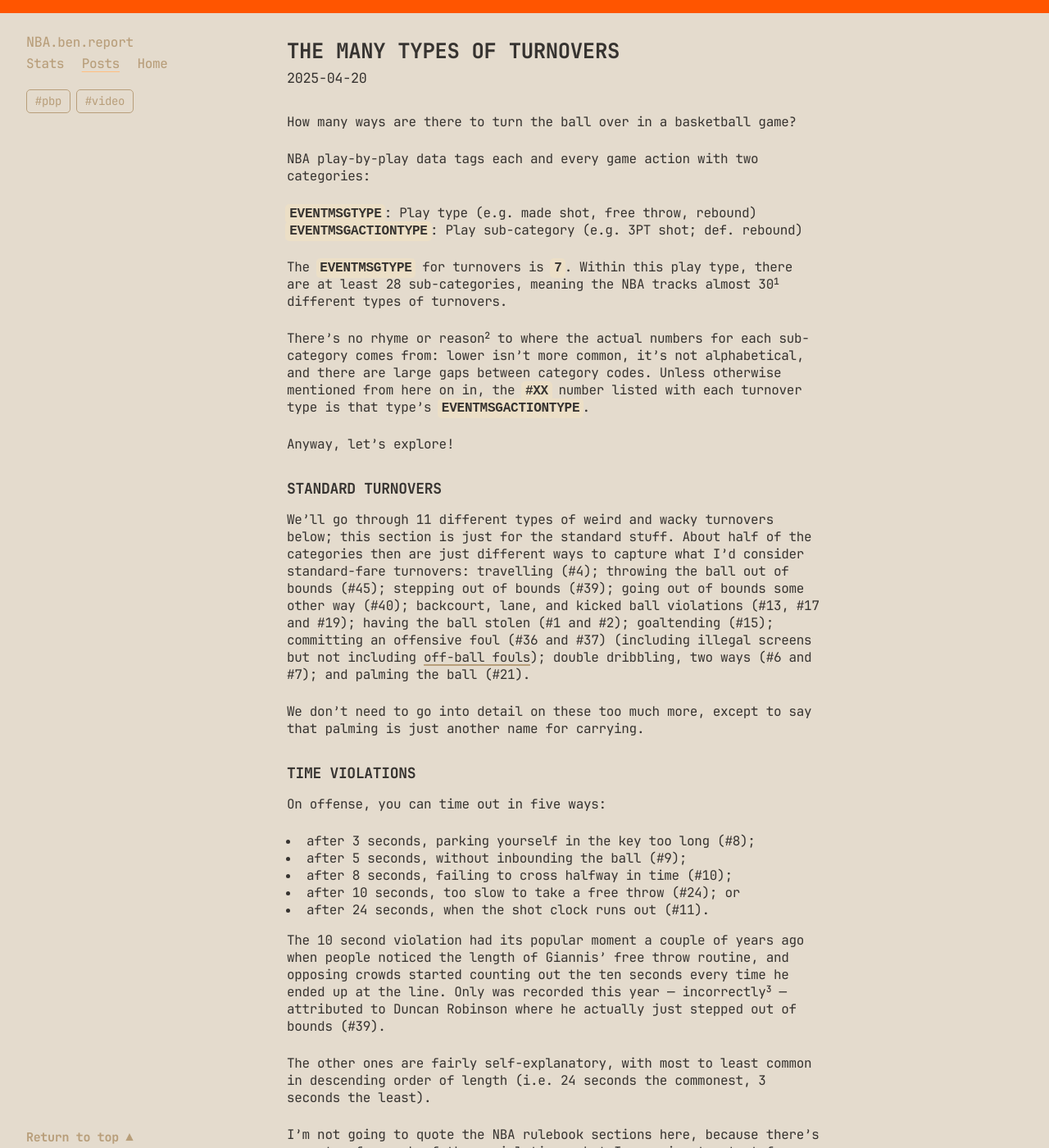
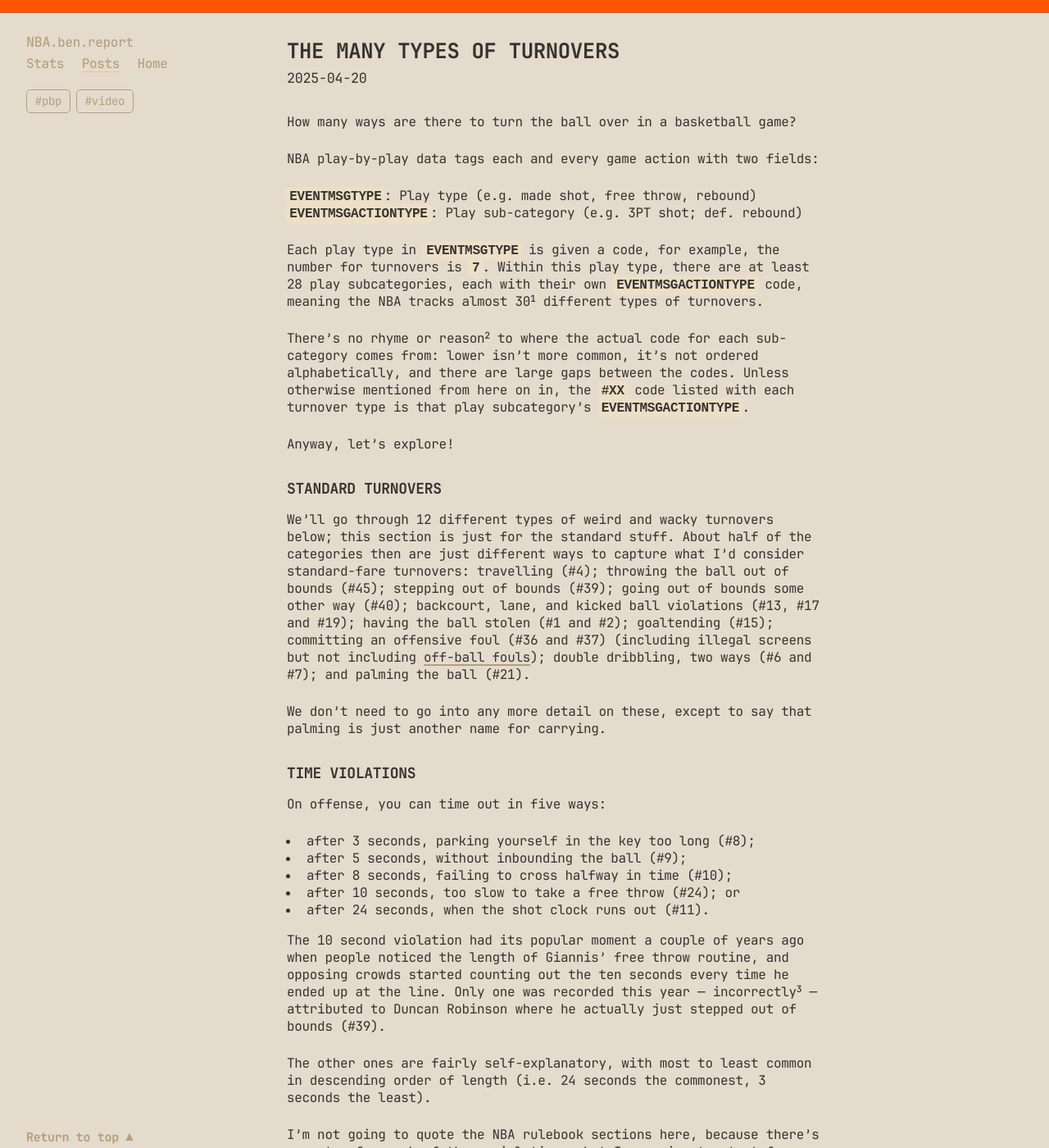
Before and after one commit to penborter/nba-site, a Jekyll site: the page built from _posts/2025-04-20-turnovers.md, in a window 1280 px wide and 1400 px high. Shown: the whole window at 82% size. Built offline with Jekyll 4.4.1, drawn with Linux system fonts in a browser that asks for light colours; some of the changed text lies outside the part shown.

Commit message:
update turnovers post

```diff
--- a/_posts/2025-04-20-turnovers.md
+++ b/_posts/2025-04-20-turnovers.md
@@ -9,21 +9,21 @@ has_date: true
 
 How many ways are there to turn the ball over in a basketball game?
 
-NBA play-by-play data tags each and every game action with two categories:
+NBA play-by-play data tags each and every game action with two fields:
 
 `EVENTMSGTYPE`: Play type (e.g. made shot, free throw, rebound)
 `EVENTMSGACTIONTYPE`: Play sub-category (e.g. 3PT shot; def. rebound)
 
-The `EVENTMSGTYPE` for turnovers is `7`. Within this play type, there are at least 28 sub-categories, meaning the NBA tracks almost 30[^1] different types of turnovers.
+Each play type in `EVENTMSGTYPE` is given a code, for example, the number for turnovers is `7`. Within this play type, there are at least 28 play subcategories, each with their own `EVENTMSGACTIONTYPE` code, meaning the NBA tracks almost 30[^1] different types of turnovers.
 
-There's no rhyme or reason[^2] to where the actual numbers for each sub-category comes from: lower isn't more common, it's not alphabetical, and there are large gaps between category codes. Unless otherwise mentioned from here on in, the `#XX` number listed with each turnover type is that type's `EVENTMSGACTIONTYPE`.
+There's no rhyme or reason[^2] to where the actual code for each sub-category comes from: lower isn't more common, it's not ordered alphabetically, and there are large gaps between the codes. Unless otherwise mentioned from here on in, the `#XX` code listed with each turnover type is that play subcategory's `EVENTMSGACTIONTYPE`.
 
 Anyway, let's explore!
 
 ## Standard Turnovers
-We'll go through 11 different types of weird and wacky turnovers below; this section is just for the standard stuff. About half of the categories then are just different ways to capture what I'd consider standard-fare turnovers: travelling (#4); throwing the ball out of bounds (#45); stepping out of bounds (#39); going out of bounds some other way (#40); backcourt, lane, and kicked ball violations (#13, #17 and #19); having the ball stolen (#1 and #2); goaltending (#15); committing an offensive foul (#36 and #37) (including illegal screens but not including [off-ball fouls](#0--turnover-turnover)); double dribbling, two ways (#6 and #7); and palming the ball (#21).
+We'll go through 12 different types of weird and wacky turnovers below; this section is just for the standard stuff. About half of the categories then are just different ways to capture what I'd consider standard-fare turnovers: travelling (#4); throwing the ball out of bounds (#45); stepping out of bounds (#39); going out of bounds some other way (#40); backcourt, lane, and kicked ball violations (#13, #17 and #19); having the ball stolen (#1 and #2); goaltending (#15); committing an offensive foul (#36 and #37) (including illegal screens but not including [off-ball fouls](#0--turnover-turnover)); double dribbling, two ways (#6 and #7); and palming the ball (#21).
 
-We don't need to go into detail on these too much more, except to say that palming is just another name for carrying.
+We don't need to go into any more detail on these, except to say that palming is just another name for carrying.
 
 
 ## Time Violations
@@ -34,7 +34,7 @@ On offense, you can time out in five ways:
 - after 10 seconds, too slow to take a free throw (#24); or
 - after 24 seconds, when the shot clock runs out (#11).
 
-The 10 second violation had its popular moment a couple of years ago when people noticed the length of Giannis' free throw routine, and opposing crowds started counting out the ten seconds every time he ended up at the line. Only was recorded this year — incorrectly[^3] — attributed to Duncan Robinson where he actually just stepped out of bounds (#39).
+The 10 second violation had its popular moment a couple of years ago when people noticed the length of Giannis' free throw routine, and opposing crowds started counting out the ten seconds every time he ended up at the line. Only one was recorded this year — incorrectly[^3] — attributed to Duncan Robinson where he actually just stepped out of bounds (#39).
 
 The other ones are fairly self-explanatory, with most to least common in descending order of length (i.e. 24 seconds the commonest, 3 seconds the least).
 
```
Also changed, not shown: other parts of _posts/2025-04-20-turnovers.md (+2 -2 lines).
